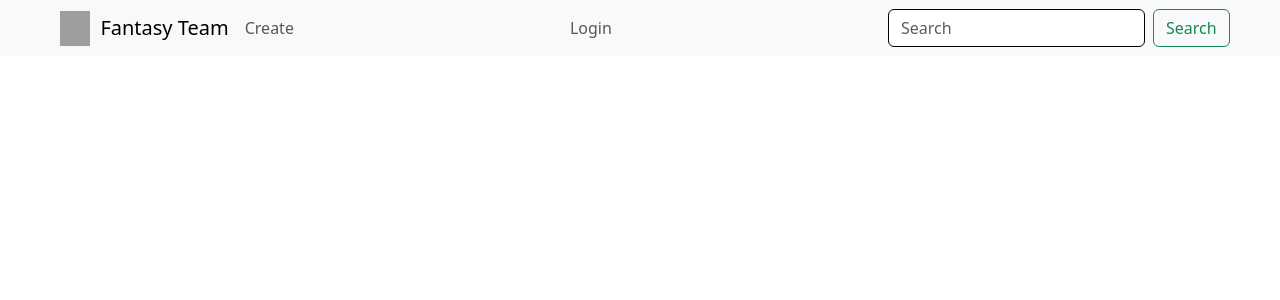
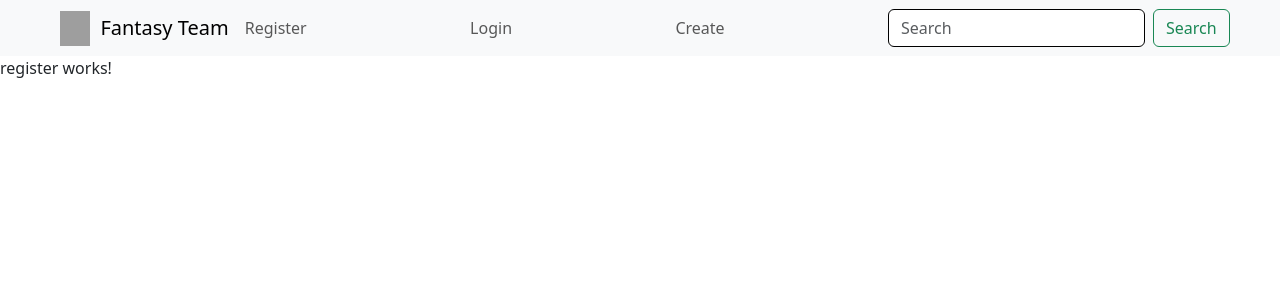
Before and after one commit to mgall021/SoccerPlayerFantasyManagerFrontEnd, an Angular app: page /register in a window 1280 px wide. Before the commit this address led to /. Shown: the top 300 px of the page. Built offline with nearby package versions, Linux system fonts and the light colour scheme; grey boxes are pictures that could not be loaded.

Commit message:
add register button

```diff
--- a/src/app/app.component.html
+++ b/src/app/app.component.html
@@ -10,12 +10,17 @@
     <a routerLink="/" class="navbar-brand"> Fantasy Team </a>
     <ul class="navbar-nav me-auto mb-2 mb-md-0">
       <li class="nav-item">
-        <a routerLink="/create" class="nav-link">Create</a>
+        <a routerLink="/register" class="nav-link">Register</a>
       </li>
     </ul>
     <ul class="navbar-nav me-auto mb-2 mb-md-0">
       <li class="nav-item">
         <a routerLink="/login" class="nav-link">Login</a>
+      </li>
+    </ul>
+    <ul class="navbar-nav me-auto mb-2 mb-md-0">
+      <li class="nav-item">
+        <a routerLink="/create" class="nav-link">Create</a>
       </li>
     </ul>
     <form class="d-flex" role="search">
```
Also changed, not shown: src/app/app-routing.module.ts (+8 -2 lines).
